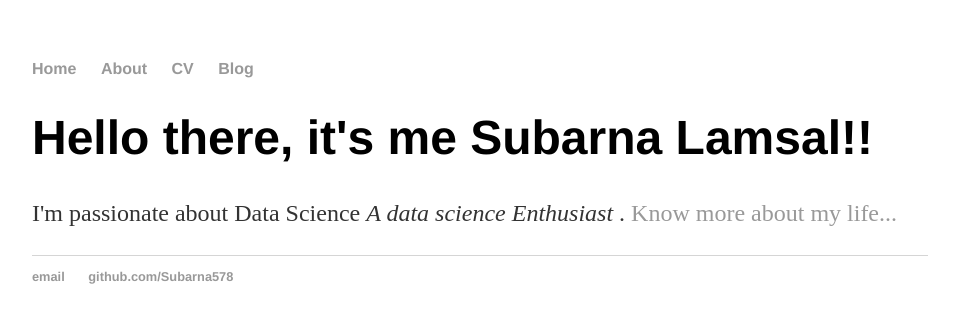
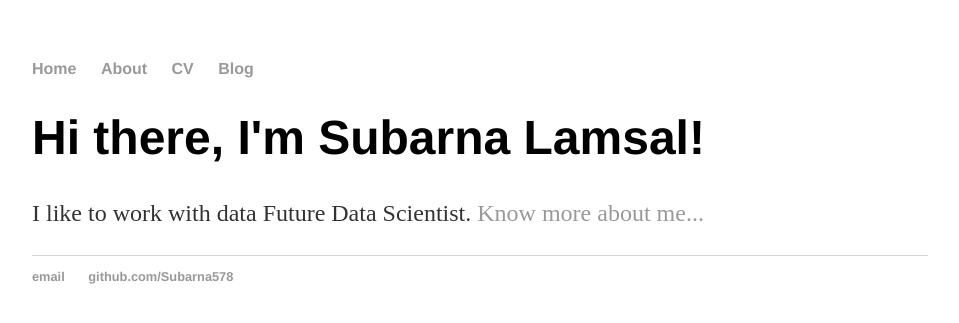
Before and after one commit to Subarna578/Subarna578.github.io, a Jekyll site: the page built from index.html, in a window 1280 px wide. Shown: the top 323 px of the page, without its empty margins (160-1119 px from the left). Built offline with Jekyll 4.4.1, drawn with Linux system fonts in a browser that asks for light colours.

Commit message:
Update index.html

```diff
--- a/index.html
+++ b/index.html
@@ -1,30 +1,8 @@
-<!DOCTYPE html>
-<html>
-	<head>
-		<title>Subarna Lamsal, Data Enthusiast</title>
-		<!-- Link to my main stylesheet-->
-		<link rel="stylesheet" type="text/css" href="/css/main.css">
-	</head>
-	<body>
-		<nav>
-    		<ul>
-        		<li><a href="/">Home</a></li>
-	        	<li><a href="/About">About</a></li>
-        		<li><a href="/CV/Resume">CV</a></li>
-        		<li><a href="/Blog">Blog</a></li>
-    		</ul>
-		</nav>
-		<div class="container">
-    		<div class="blurb">
-        		<h1>Hello there, it's me Subarna Lamsal!!</h1>
-				<p>I'm passionate about Data Science <em>A data science Enthusiast</em> . <a href="/about">Know more about my life...</a></p>
-    		</div><!-- /.blurb -->
-		</div><!-- /.container -->
-		<footer>
-    		<ul>
-        		<li><a href="mailto:subarna.lamsal1@gmail.com">email</a></li>
-        		<li><a href="https://github.com/Subarna578">github.com/Subarna578</a></li>
-			</ul>
-		</footer>
-	</body>
-</html>
+---
+layout: default
+title: Subarna Lamsal, Data Enthusiast
+---
+<div class="blurb">
+	<h1>Hi there, I'm Subarna Lamsal!</h1>
+	<p>I like to work with data <em></em> Future Data Scientist. <a href="/about">Know more about me...</a></p>
+</div><!-- /.blurb -->
```
